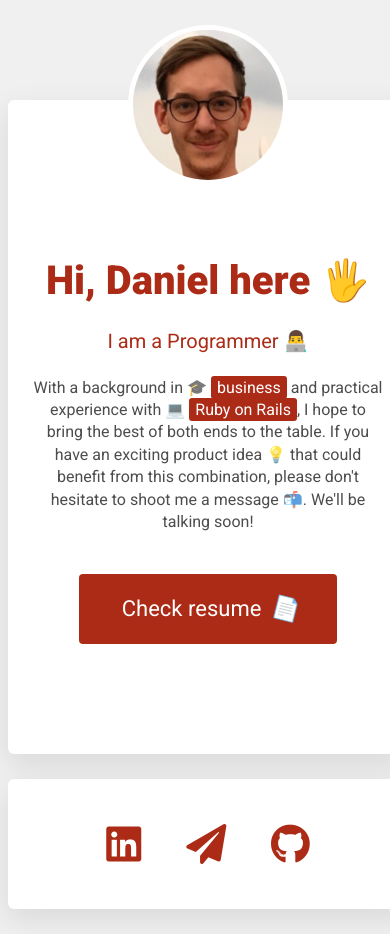
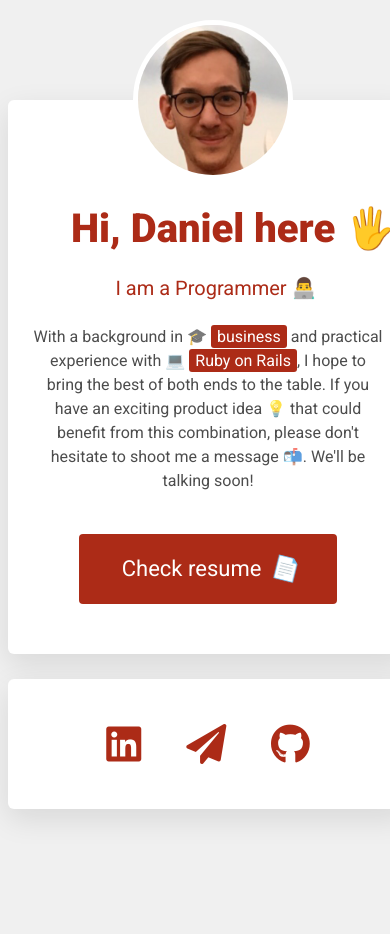
Before and after one commit to dwiehoff/profile, a plain HTML site: page index.html in a window 390 px wide. After the commit the page ends 844 px from the top, so only its background shows below. Drawn offline with Linux system fonts and the light colour scheme.

Commit message:
Adjusted positioning

```diff
--- a/style.css
+++ b/style.css
@@ -11,12 +11,15 @@ body {
 h1, sub {
   color: rgba(172, 43, 23, 1.00);
   font-family: inherit;
+  position: relative;
+  left: 25px;
 }
 
 sub {
   font-size: 1em;
   position: relative;
   top: -8px;
+  left: 10px;
 }
 
 p {
@@ -65,6 +68,7 @@ a.btn > i {
   padding: 25px;
   text-align: center;
   box-shadow: 0px 10px 30px rgba(0,0,0,0.1);
+  position: relative;
 }
 
 .first {
@@ -73,7 +77,7 @@ a.btn > i {
 
 .description {
   position: relative;
-  top: -60px;
+  margin-top: 120px;
 }
 
 .nowrap {
@@ -85,7 +89,9 @@ a.btn > i {
   border: 5px solid white;
   width: 200px;
   height: 200px;
-  position: relative;
+  position: absolute;
+  /*top: -120px;*/
+  left: 200px;
   top: -100px;
 }
 
@@ -122,18 +128,32 @@ p em {
   .container {
     width: 700px;
   }
+  .card img {
+    left: calc(700px / 2 - 200px / 2);
+  }
+  sub {
+    left: 10px;
+  }
 }
 @media (max-width: 720px) {
   .container {
     width: 500px;
   }
+  .description {
+    margin-top: 90px;
+  }
   .card img {
     height: 150px;
     width: 150px;
+    top: -80px;
+    left: calc(500px / 2 - 150px / 2);
   }
   p {
     font-size: 0.8em;
     line-height: 1.4em;
+  }
+  sub {
+    left: 3px;
   }
 }
 @media (max-width: 540px) { /* last true rule applied */
@@ -153,4 +173,17 @@ p em {
   a.btn > i {
     display: hidden;
   }
+  .card img {
+    left: calc(400px / 2 - 150px / 2);
+  }
+  .description {
+    margin-top: 80px;
+  }
+  p {
+    line-height: 1.5em;
+  }
+  sub {
+    left: 8px;
+    top: -9px;
+  }
 }
```
